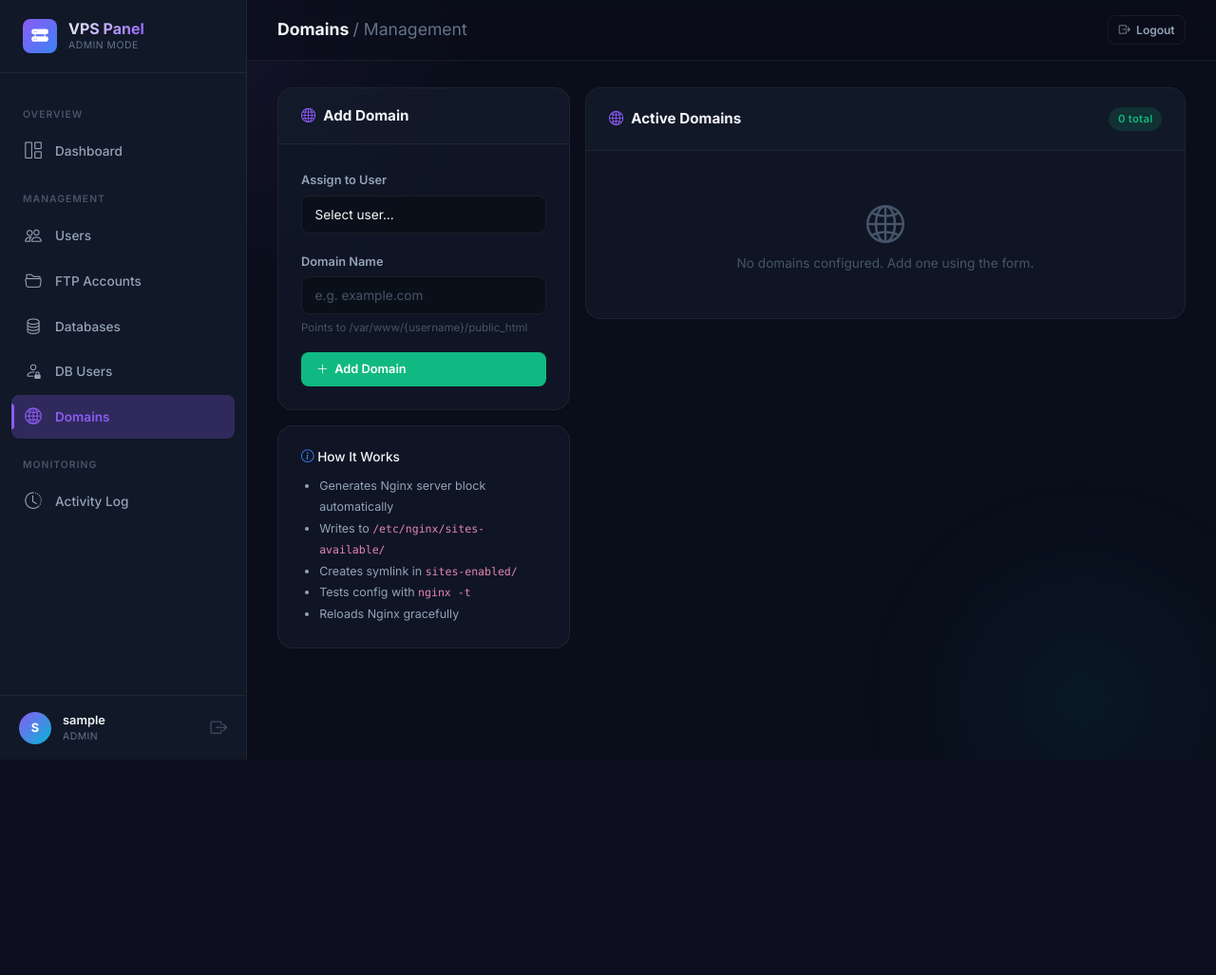
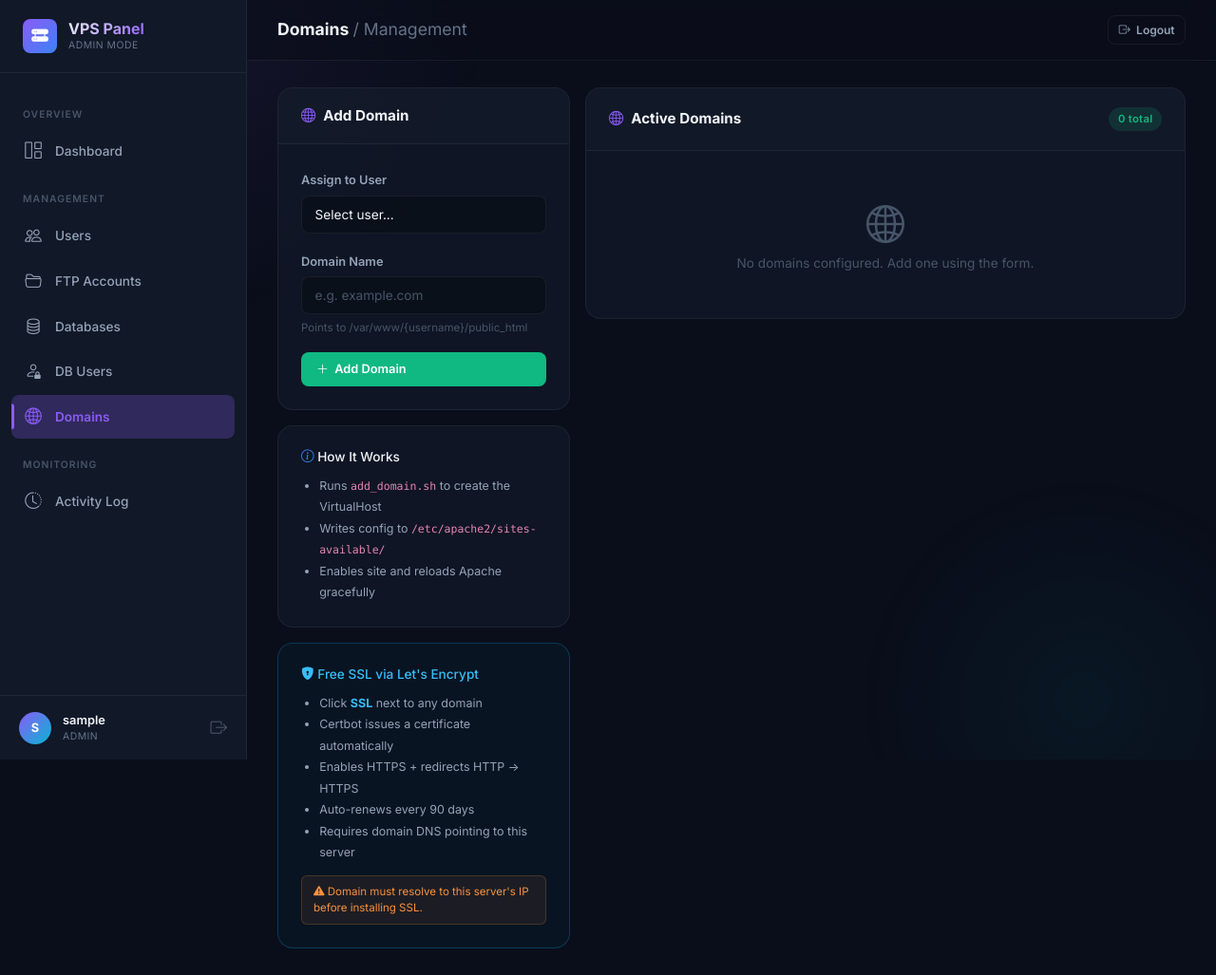
Before and after one commit to hali-developer/pannel-os, a Flask app: page /admin/domains in a window 1280 px wide. Shown: the whole page at 95% size. Before the commit the page ends 800 px from the top, so only its background shows below. Run offline with Flask 3, Linux system fonts and the light colour scheme; the visitor is signed in with stand-in values (Sample User, id 1).

Commit message:
ssl enable service

```diff
--- a/app/modules/domains/routes.py
+++ b/app/modules/domains/routes.py
@@ -60,6 +60,27 @@ def admin_remove_domain(domain_name):
     return redirect(url_for('domains.admin_domains_page'))
 
 
+@domains_bp.route('/admin/domains/<string:domain_name>/ssl/install', methods=['POST'])
+@admin_required_web
+@log_activity('install_ssl')
+def admin_install_ssl(domain_name):
+    """Install SSL certificate for a domain."""
+    ok, msg = domain_svc.install_ssl(domain_name)
+    flash(msg, 'success' if ok else 'danger')
+    return redirect(url_for('domains.admin_domains_page'))
+
+
+@domains_bp.route('/admin/domains/<string:domain_name>/ssl/revoke', methods=['POST'])
+@admin_required_web
+@log_activity('revoke_ssl')
+def admin_revoke_ssl(domain_name):
+    """Revoke SSL certificate for a domain."""
+    ok, msg = domain_svc.revoke_ssl(domain_name)
+    flash(msg, 'success' if ok else 'danger')
+    return redirect(url_for('domains.admin_domains_page'))
+
+
+
 # ════════════════════════════════════════
 # CLIENT WEB ROUTES
 # ════════════════════════════════════════
@@ -93,6 +114,37 @@ def client_remove_domain(domain_name):
     ok, msg = domain_svc.remove_domain(domain_name)
     flash(msg, 'success' if ok else 'danger')
     return redirect(url_for('users.client_dashboard'))
+
+
+@domains_bp.route('/client/domains/<string:domain_name>/ssl/install', methods=['POST'])
+@client_required_web
+@log_activity('client_install_ssl')
+def client_install_ssl(domain_name):
+    """Client installs SSL for their own domain."""
+    domain = domain_svc.get_domain_by_name(domain_name)
+    if not domain or domain.user_id != session['user_id']:
+        flash('Domain not found or access denied.', 'danger')
+        return redirect(url_for('users.client_dashboard'))
+
+    ok, msg = domain_svc.install_ssl(domain_name)
+    flash(msg, 'success' if ok else 'danger')
+    return redirect(url_for('users.client_dashboard'))
+
+
+@domains_bp.route('/client/domains/<string:domain_name>/ssl/revoke', methods=['POST'])
+@client_required_web
+@log_activity('client_revoke_ssl')
+def client_revoke_ssl(domain_name):
+    """Client revokes SSL for their own domain."""
+    domain = domain_svc.get_domain_by_name(domain_name)
+    if not domain or domain.user_id != session['user_id']:
+        flash('Domain not found or access denied.', 'danger')
+        return redirect(url_for('users.client_dashboard'))
+
+    ok, msg = domain_svc.revoke_ssl(domain_name)
+    flash(msg, 'success' if ok else 'danger')
+    return redirect(url_for('users.client_dashboard'))
+
 
 
 # ════════════════════════════════════════
@@ -145,3 +197,23 @@ def api_list_domains():
         user_id = int(claims.get('sub', 0))
         domains = domain_svc.get_domains_for_user(user_id)
     return jsonify({"domains": [d.to_dict() for d in domains]}), 200
+
+
+@domains_bp.route('/api/domain/<string:domain_name>/ssl/install', methods=['POST'])
+@admin_required_api
+def api_install_ssl(domain_name):
+    """API: Install SSL certificate for a domain."""
+    ok, msg = domain_svc.install_ssl(domain_name)
+    if ok:
+        return jsonify({"message": msg}), 200
+    return jsonify({"error": msg}), 400
+
+
+@domains_bp.route('/api/domain/<string:domain_name>/ssl/revoke', methods=['POST'])
+@admin_required_api
+def api_revoke_ssl(domain_name):
+    """API: Revoke SSL certificate for a domain."""
+    ok, msg = domain_svc.revoke_ssl(domain_name)
+    if ok:
+        return jsonify({"message": msg}), 200
+    return jsonify({"error": msg}), 400
--- a/app/modules/domains/services.py
+++ b/app/modules/domains/services.py
@@ -94,3 +94,60 @@ def get_all_domains() -> list[Domain]:
 def get_domain_by_name(domain_name: str) -> Domain:
     """Get a domain record by name."""
     return Domain.query.filter_by(domain_name=domain_name).first()
+
+
+def install_ssl(domain_name: str) -> tuple[bool, str]:
+    """
+    Install a Let's Encrypt SSL certificate for the given domain:
+      1. Verify domain exists in panel DB
+      2. Run Certbot via ApacheService
+      3. Mark ssl_enabled=True in database
+    """
+    domain = Domain.query.filter_by(domain_name=domain_name).first()
+    if not domain:
+        return False, f"Domain '{domain_name}' not found."
+
+    if domain.ssl_enabled:
+        return False, f"SSL is already enabled for '{domain_name}'."
+
+    admin_email = current_app.config.get('SSL_ADMIN_EMAIL', 'admin@example.com')
+    ok, msg = ApacheService.install_ssl(domain_name, admin_email)
+    if not ok:
+        return False, msg
+
+    try:
+        domain.ssl_enabled = True
+        db.session.commit()
+        logger.info(f"SSL enabled for domain: {domain_name}")
+        return True, f"SSL certificate installed for '{domain_name}'. HTTPS is now active."
+    except Exception as e:
+        db.session.rollback()
+        return False, f"SSL installed on server but DB update failed: {str(e)}"
+
+
+def revoke_ssl(domain_name: str) -> tuple[bool, str]:
+    """
+    Remove the Let's Encrypt SSL certificate for the given domain:
+      1. Verify domain exists in panel DB
+      2. Delete cert via Certbot
+      3. Mark ssl_enabled=False in database
+    """
+    domain = Domain.query.filter_by(domain_name=domain_name).first()
+    if not domain:
+        return False, f"Domain '{domain_name}' not found."
+
+    if not domain.ssl_enabled:
+        return False, f"SSL is not enabled for '{domain_name}'."
+
+    ok, msg = ApacheService.revoke_ssl(domain_name)
+    if not ok:
+        return False, msg
+
+    try:
+        domain.ssl_enabled = False
+        db.session.commit()
+        logger.info(f"SSL removed for domain: {domain_name}")
+        return True, f"SSL certificate removed for '{domain_name}'."
+    except Exception as e:
+        db.session.rollback()
+        return False, f"SSL removed on server but DB update failed: {str(e)}"
--- a/app/templates/admin/domains.html
+++ b/app/templates/admin/domains.html
@@ -41,12 +41,30 @@
             <div class="card-body">
                 <h6 style="font-size:0.85rem;margin-bottom:0.75rem;"><i class="bi bi-info-circle" style="color:var(--accent-blue);"></i> How It Works</h6>
                 <ul style="font-size:0.78rem;color:var(--text-secondary);padding-left:1.2rem;margin:0;line-height:1.8;">
-                    <li>Generates Nginx server block automatically</li>
-                    <li>Writes to <code style="font-size:0.72rem;">/etc/nginx/sites-available/</code></li>
-                    <li>Creates symlink in <code style="font-size:0.72rem;">sites-enabled/</code></li>
-                    <li>Tests config with <code style="font-size:0.72rem;">nginx -t</code></li>
-                    <li>Reloads Nginx gracefully</li>
+                    <li>Runs <code style="font-size:0.72rem;">add_domain.sh</code> to create the VirtualHost</li>
+                    <li>Writes config to <code style="font-size:0.72rem;">/etc/apache2/sites-available/</code></li>
+                    <li>Enables site and reloads Apache gracefully</li>
                 </ul>
+            </div>
+        </div>
+
+        <!-- SSL Info Card -->
+        <div class="panel-card mt-3" style="border:1px solid rgba(14,165,233,0.25);background:rgba(14,165,233,0.04);">
+            <div class="card-body">
+                <h6 style="font-size:0.85rem;margin-bottom:0.75rem;color:#38bdf8;">
+                    <i class="bi bi-shield-lock-fill"></i> Free SSL via Let's Encrypt
+                </h6>
+                <ul style="font-size:0.78rem;color:var(--text-secondary);padding-left:1.2rem;margin:0;line-height:1.8;">
+                    <li>Click <strong style="color:#38bdf8;">SSL</strong> next to any domain</li>
+                    <li>Certbot issues a certificate automatically</li>
+                    <li>Enables HTTPS + redirects HTTP → HTTPS</li>
+                    <li>Auto-renews every 90 days</li>
+                    <li>Requires domain DNS pointing to this server</li>
+                </ul>
+                <div style="margin-top:0.75rem;padding:0.5rem 0.75rem;background:rgba(251,146,60,0.08);border-radius:6px;border:1px solid rgba(251,146,60,0.2);font-size:0.72rem;color:#fb923c;">
+                    <i class="bi bi-exclamation-triangle-fill"></i>
+                    Domain must resolve to this server's IP before installing SSL.
+                </div>
             </div>
         </div>
     </div>
@@ -92,17 +110,36 @@
                                 </td>
                                 <td>
                                     {% if domain.ssl_enabled %}
-                                        <span class="badge-panel badge-active"><i class="bi bi-lock-fill"></i> SSL</span>
+                                        <span class="badge-panel badge-active"><i class="bi bi-lock-fill"></i> Active</span>
                                     {% else %}
-                                        <span class="badge-panel badge-inactive">No SSL</span>
+                                        <span class="badge-panel badge-inactive"><i class="bi bi-unlock"></i> None</span>
                                     {% endif %}
                                 </td>
                                 <td style="font-size:0.78rem;">{{ domain.created_at.strftime('%b %d, %Y') if domain.created_at else '—' }}</td>
-                                <td class="actions-cell">
+                                <td class="actions-cell" style="display:flex;gap:0.35rem;flex-wrap:wrap;">
+                                    {% if not domain.ssl_enabled %}
+                                    <form action="{{ url_for('domains.admin_install_ssl', domain_name=domain.domain_name) }}" method="POST">
+                                        <button type="submit" class="btn-panel btn-sm-panel"
+                                                style="background:linear-gradient(135deg,#0ea5e9,#0284c7);color:#fff;border:none;"
+                                                data-confirm="Install SSL for '{{ domain.domain_name }}'? Certbot will issue a Let's Encrypt certificate."
+                                                title="Install SSL">
+                                            <i class="bi bi-lock-fill"></i> SSL
+                                        </button>
+                                    </form>
+                                    {% else %}
+                                    <form action="{{ url_for('domains.admin_revoke_ssl', domain_name=domain.domain_name) }}" method="POST">
+                                        <button type="submit" class="btn-panel btn-sm-panel"
+                                                style="background:rgba(251,146,60,0.15);color:#fb923c;border:1px solid rgba(251,146,60,0.3);"
+                                                data-confirm="Revoke SSL for '{{ domain.domain_name }}'? HTTPS will stop working."
+                                                title="Revoke SSL">
+                                            <i class="bi bi-unlock-fill"></i> Revoke
+                                        </button>
+                                    </form>
+                                    {% endif %}
                                     <form action="{{ url_for('domains.admin_remove_domain', domain_name=domain.domain_name) }}" method="POST">
                                         <button type="submit" class="btn-panel btn-danger-panel btn-sm-panel"
-                                                data-confirm="Remove domain '{{ domain.domain_name }}'? Nginx config will be deleted." title="Remove">
-                                            <i class="bi bi-trash3"></i> Remove
+                                                data-confirm="Remove domain '{{ domain.domain_name }}'? Apache config will be deleted." title="Remove">
+                                            <i class="bi bi-trash3"></i>
                                         </button>
                                     </form>
                                 </td>
```
Also changed, not shown: app/config.py (+5 -2 lines), app/services/apache_service.py (+139 -4 lines), app/templates/client/dashboard.html (+39 -6 lines), setup_server.py (+10 -3 lines), 3 other files.
